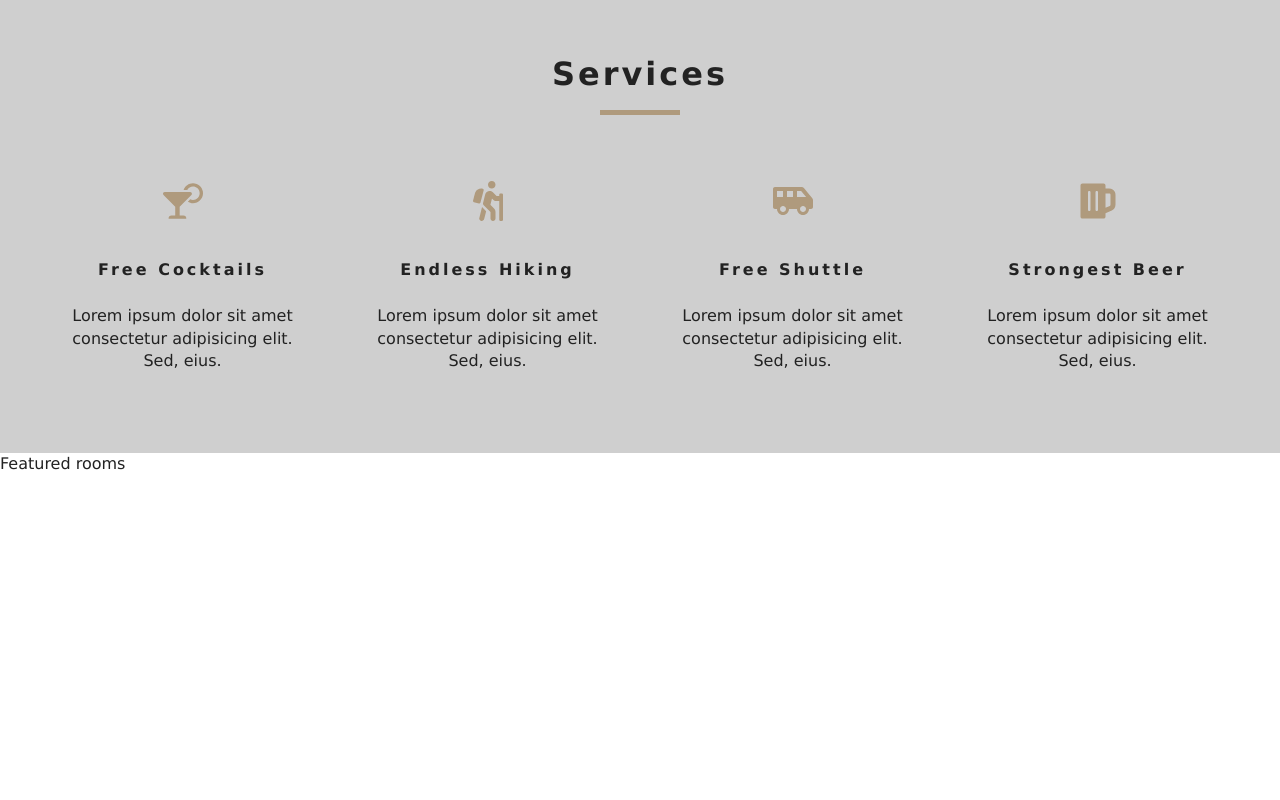
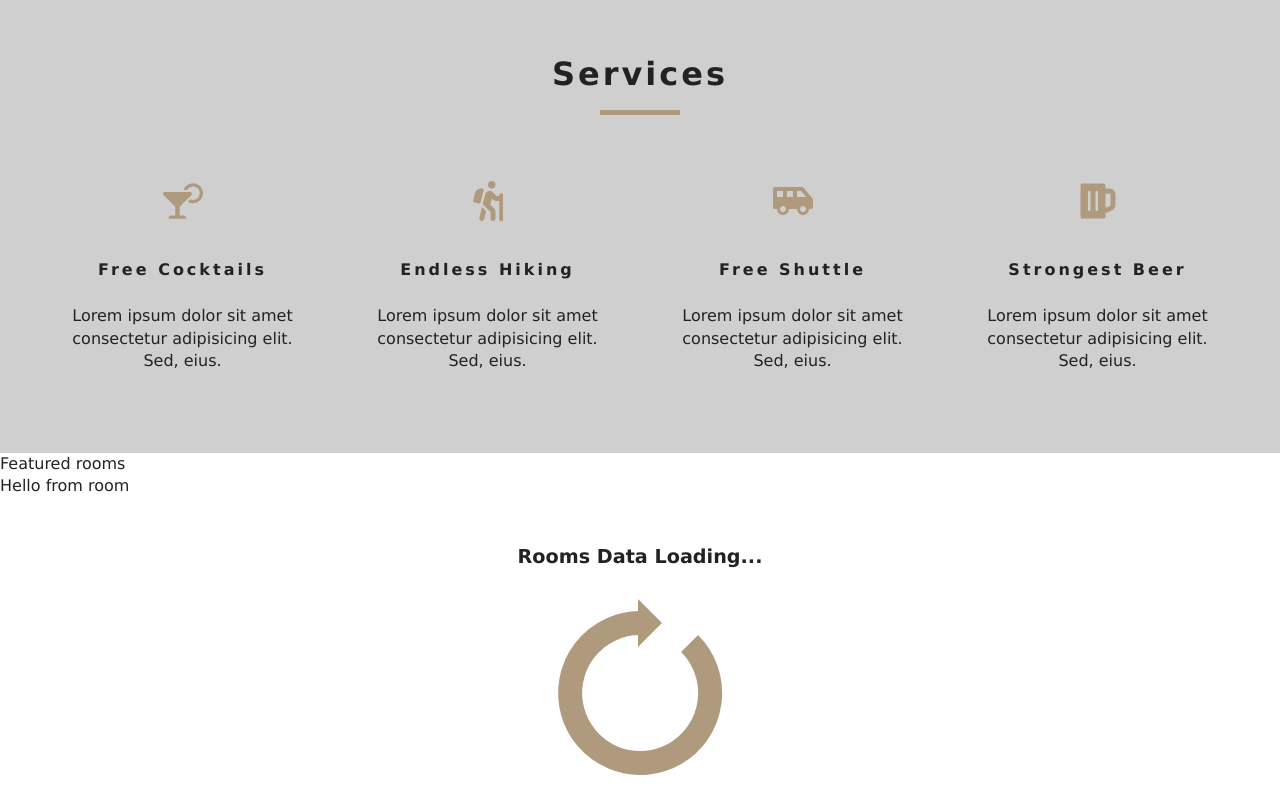
Before and after one commit to tan-ahmed/beach-resort, a React (Create React App) app: page / in a window 1280 px wide. Shown: the part 826-1626 px from the top of the page. Before the commit the page ends 1301 px from the top, so only its background shows below. Built offline with nearby package versions, Linux system fonts and the light colour scheme.

Commit message:
loading component

```diff
--- a/src/components/FeaturedRooms.js
+++ b/src/components/FeaturedRooms.js
@@ -1,5 +1,7 @@
 import React, { Component } from 'react'
 import {RoomContext} from '../context'
+import Loading from './Loading'
+import Room from './Room'
 
 export default class FeaturedRooms extends Component {
     static contextType = RoomContext
@@ -10,6 +12,8 @@
 
             <div>
                Featured rooms
+               <Room />
+               <Loading />
             </div>
         )
     }
--- /dev/null
+++ b/src/components/Loading.js
@@ -0,0 +1,12 @@
+import React from 'react'
+import loadingGif from '../images/gif/loading-arrow.gif'
+
+
+export default function Loading() {
+    return (
+        <div className="loading">
+            <h4>Rooms data loading...</h4>
+            <img src={loadingGif} alt="Loading"/>
+        </div>
+    )
+}
--- /dev/null
+++ b/src/components/Room.js
@@ -0,0 +1,9 @@
+import React from 'react'
+
+export default function Room() {
+    return (
+        <div>
+            Hello from room
+        </div>
+    )
+}
```
